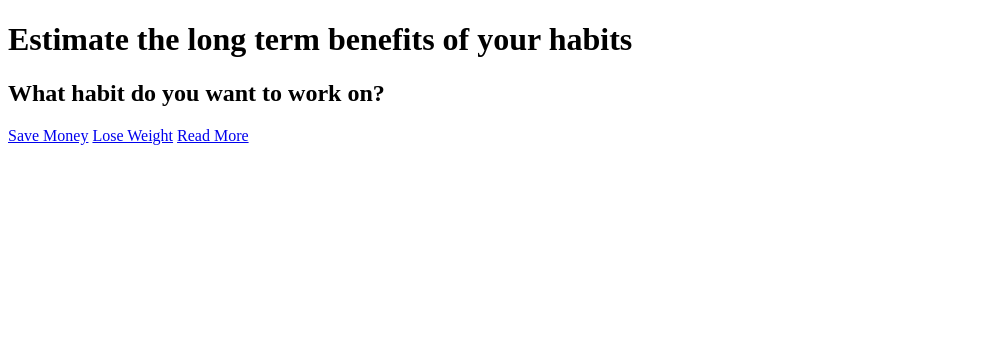
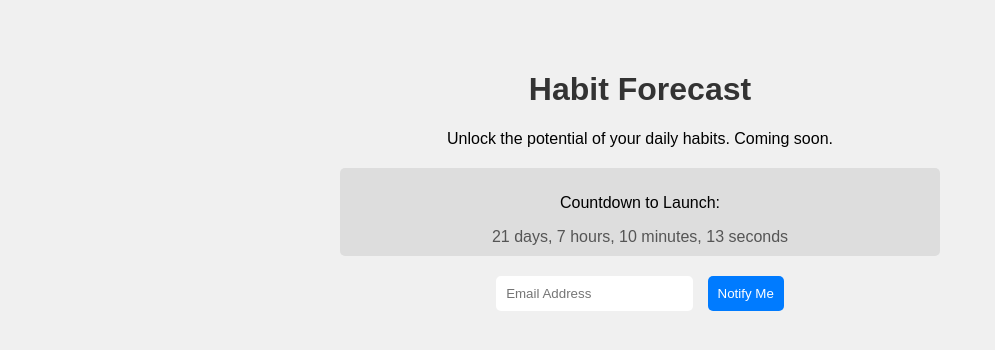
Before and after one commit to v24dao/Habit-Forecast, a plain HTML site: page index.html in a window 1280 px wide. Shown: the whole page, without its empty margins (0-995 px from the left). Drawn offline with Linux system fonts and the light colour scheme.

Commit message:
add countdown landing page

```diff
--- a/index.html
+++ b/index.html
@@ -1,4 +1,32 @@
 <!DOCTYPE html>
+<html lang="en">
+  <head>
+    <meta charset="UTF-8" />
+    <meta name="viewport" content="width=device-width, initial-scale=1.0" />
+    <title>Habit Forecast - Coming Soon</title>
+    <link rel="stylesheet" href="style.css" />
+  </head>
+  <body>
+    <div class="container">
+      <h1>Habit Forecast</h1>
+      <p>Unlock the potential of your daily habits. Coming soon.</p>
+      <div id="countdown">
+        <p>Countdown to Launch:</p>
+        <div id="timer">
+          <span id="days"></span> days, <span id="hours"></span> hours,
+          <span id="minutes"></span> minutes, <span id="seconds"></span> seconds
+        </div>
+      </div>
+      <form id="notifyForm">
+        <input type="email" placeholder="Email Address" required />
+        <button type="submit">Notify Me</button>
+      </form>
+    </div>
+    <script src="script.js"></script>
+  </body>
+</html>
+
+<!-- <!DOCTYPE html>
 <html lang="en">
   <head>
     <meta charset="UTF-8" />
@@ -14,4 +42,4 @@
       <a href="#">Read More</a>
     </div>
   </body>
-</html>
+</html> -->
--- /dev/null
+++ b/script.js
@@ -0,0 +1,25 @@
+document.addEventListener('DOMContentLoaded', function () {
+  const launchDate = new Date('2024/05/01').getTime(); // Set your launch date in "YYYY/MM/DD" format
+
+  let timer = setInterval(function () {
+    let now = new Date().getTime();
+    let timeleft = launchDate - now;
+
+    let days = Math.floor(timeleft / (1000 * 60 * 60 * 24));
+    let hours = Math.floor(
+      (timeleft % (1000 * 60 * 60 * 24)) / (1000 * 60 * 60)
+    );
+    let minutes = Math.floor((timeleft % (1000 * 60 * 60)) / (1000 * 60));
+    let seconds = Math.floor((timeleft % (1000 * 60)) / 1000);
+
+    document.getElementById('days').innerHTML = days;
+    document.getElementById('hours').innerHTML = hours;
+    document.getElementById('minutes').innerHTML = minutes;
+    document.getElementById('seconds').innerHTML = seconds;
+
+    if (timeleft < 0) {
+      clearInterval(timer);
+      document.getElementById('timer').innerHTML = 'We are live now!';
+    }
+  }, 1000);
+});
--- /dev/null
+++ b/style.css
@@ -0,0 +1,53 @@
+body,
+html {
+  margin: 0;
+  padding: 0;
+  font-family: Arial, sans-serif;
+  background-color: #f0f0f0;
+  text-align: center;
+}
+
+.container {
+  max-width: 600px;
+  margin: 0 auto;
+  padding-top: 50px;
+}
+
+h1 {
+  color: #333;
+}
+
+#countdown {
+  margin: 20px 0;
+  background-color: #ddd;
+  padding: 10px;
+  border-radius: 5px;
+}
+
+#timer {
+  color: #555;
+}
+
+#notifyForm {
+  margin-top: 20px;
+}
+
+input[type='email'] {
+  padding: 10px;
+  margin-right: 10px;
+  border: none;
+  border-radius: 5px;
+}
+
+button {
+  padding: 10px;
+  border: none;
+  border-radius: 5px;
+  background-color: #007bff;
+  color: white;
+  cursor: pointer;
+}
+
+button:hover {
+  background-color: #0056b3;
+}
```
